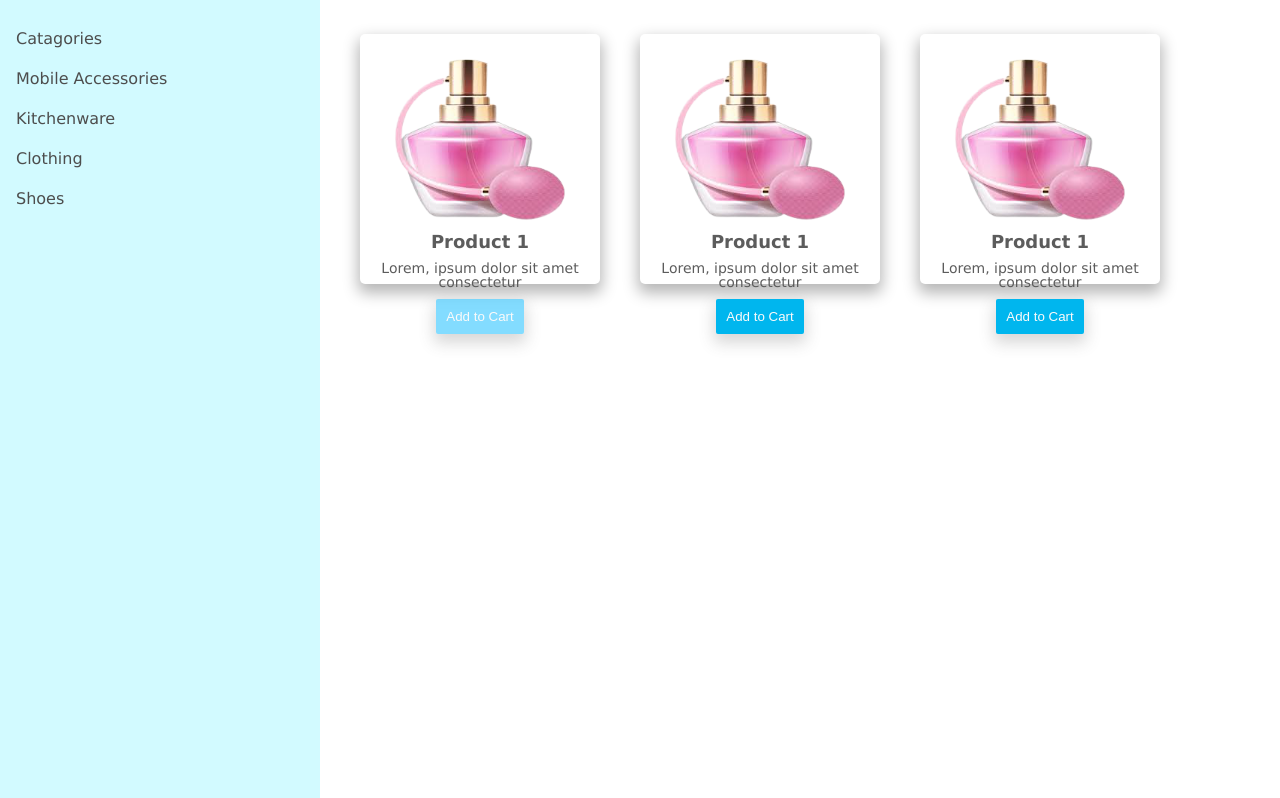
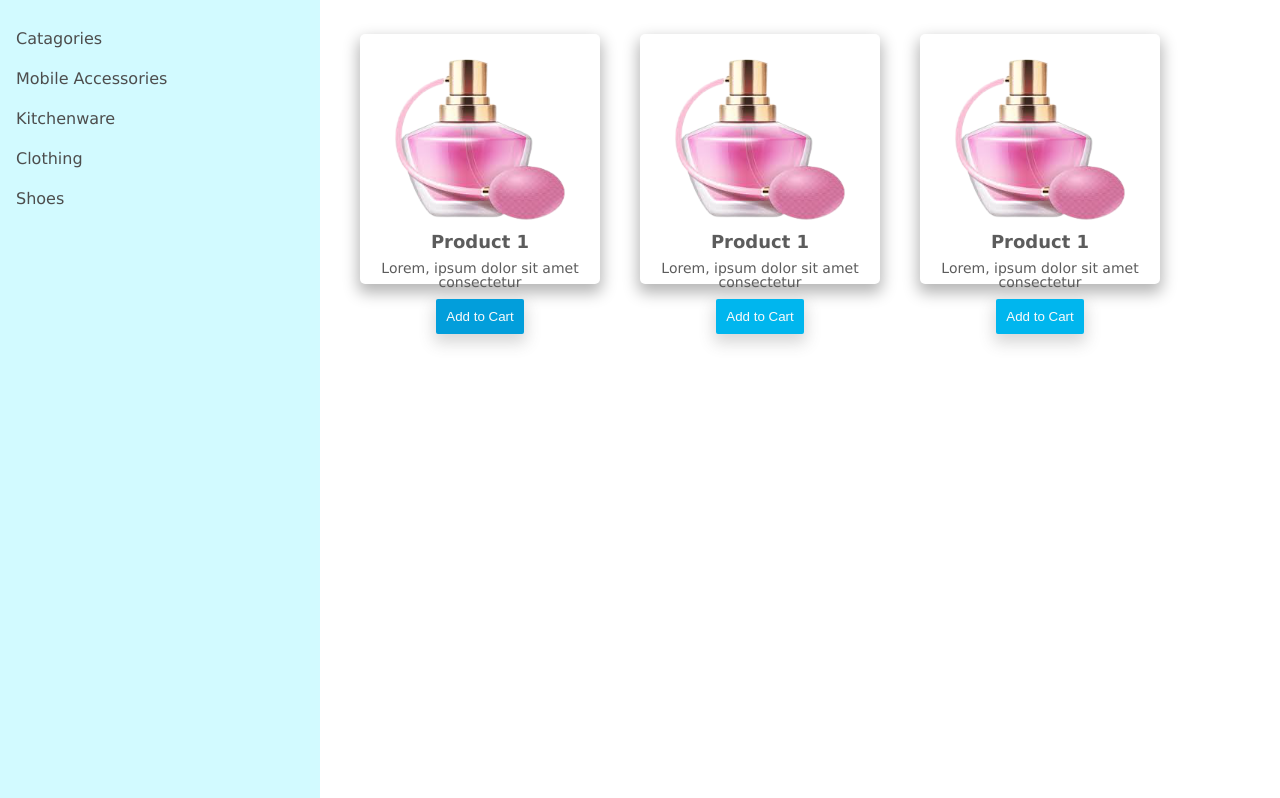
Before and after one commit to aqib-nawaz/NAVTTC-cit-web-batch-3, a PHP site: page / in a window 1280 px wide, with the pointer over the restyled element. Shown: the part 111-909 px from the top of the page. Run offline with PHP 8.4, Linux system fonts and the light colour scheme.

Commit message:
produt-btn bg-color on hover changed

```diff
--- a/week-2/project/src/css/styles.css
+++ b/week-2/project/src/css/styles.css
@@ -214,7 +214,7 @@ div.products .card button{
     z-index: 1;
 }
 div.products .card button:hover{
-    background-color: #3cc8ffa1;
+    background-color: #029edb;
 }
 
 /*
```
